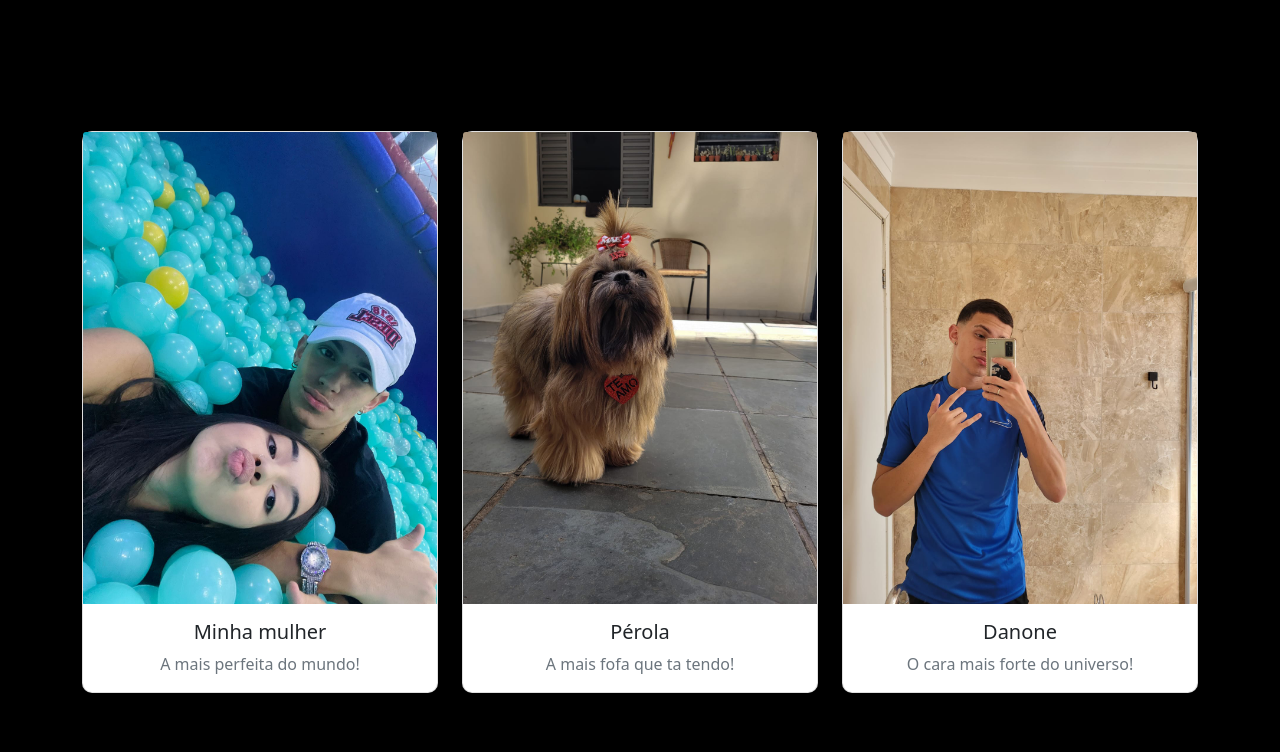
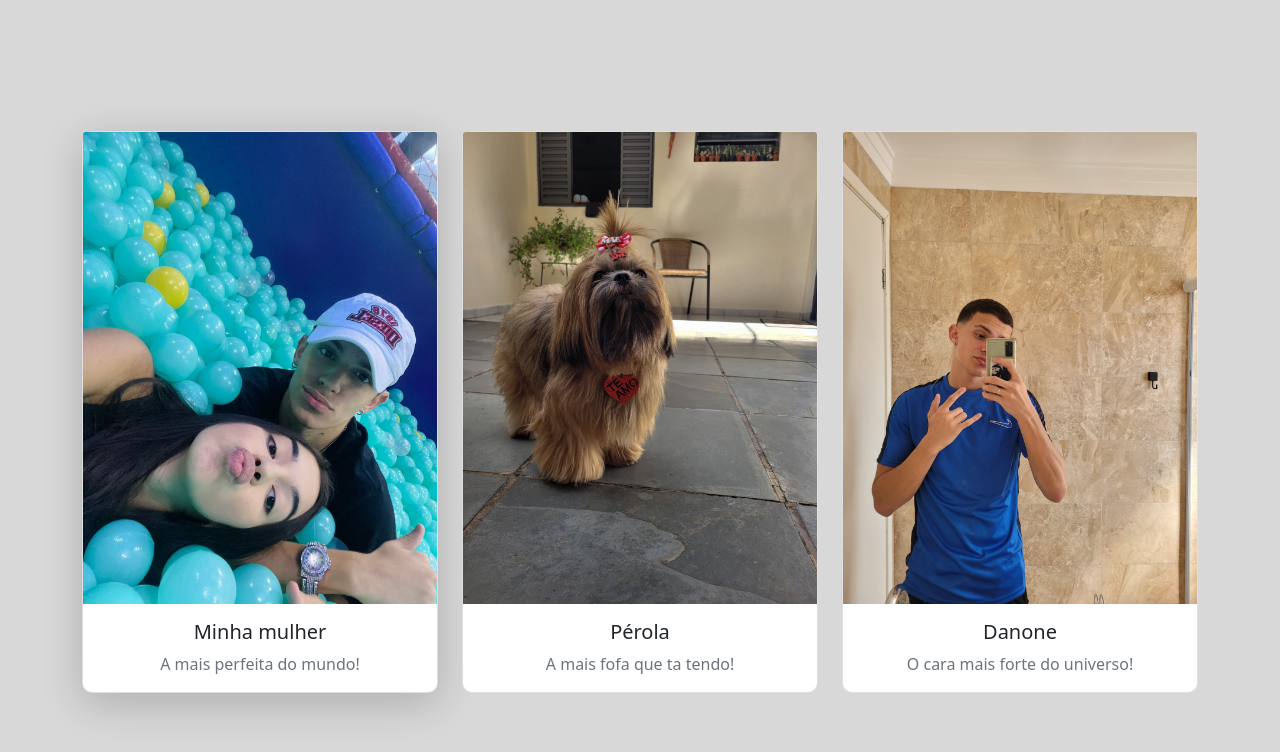
Before and after one commit to joaogianoni23/atividade-10, a plain HTML site: page index.html in a window 1280 px wide. In both pictures the pointer is over the element 260 px from the left and 412 px from the top of the page. Drawn offline with nearby package versions, Linux system fonts and the light colour scheme.

Commit message:
fix: fixing color

```diff
--- a/style.css
+++ b/style.css
@@ -1,5 +1,5 @@
 body {
-    background-color: #000000;
+    background-color: #d8d8d8;
     display: flex;
     justify-content: center;
     align-items: center;
@@ -12,7 +12,7 @@ body {
 }
 
 .card:hover {
-    box-shadow: 0 4px 20px rgba(0, 0, 0, 0.2);
+    box-shadow: 0 10px 40px rgba(0, 0, 0, 0.2);
 }
 
 .card-text {
```
